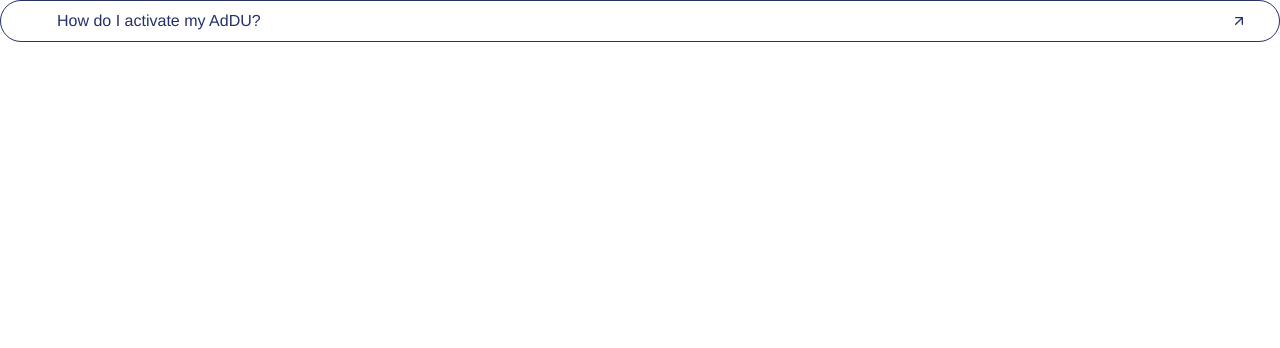
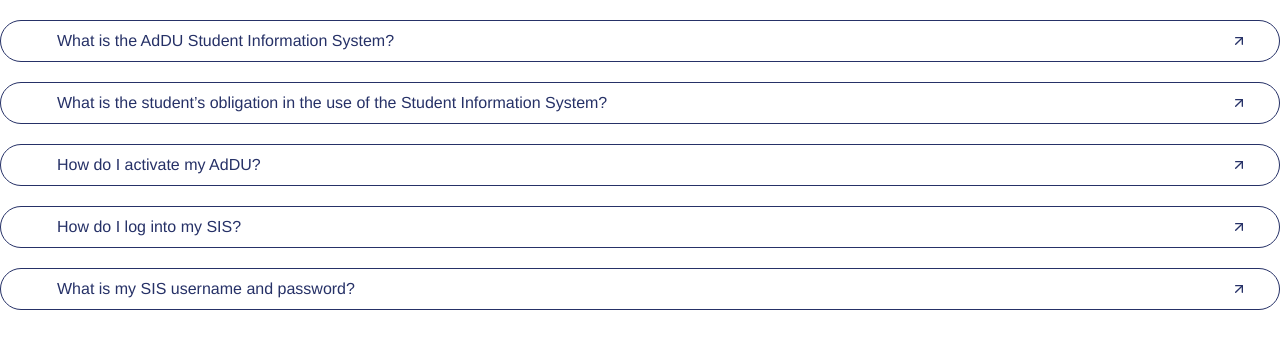
Before and after one commit to SAMAHAN-Systems-Development/samahan-at-the-get-go, a Next.js app: page /accordion-component in a window 1280 px wide. Shown: the top 348 px of the page. Built offline with nearby package versions, Linux system fonts and the light colour scheme.

Commit message:
chore: added tailwind animations

```diff
--- a/src/app/accordion-component/page.tsx
+++ b/src/app/accordion-component/page.tsx
@@ -4,6 +4,30 @@
 
 const page = () => {
   return (
+    <div>
+      <div className="pt-[1.25rem]">
+        <AccordionComponent question="What is the AdDU Student Information System?">
+          <div>
+            Students are required to check their SIS during pre-registration,
+            enrollment, and the first week of classes for possible issues with
+            their enrollment. Any issue raised belatedly, as resulting from the
+            student’s failure to notice the same in his SIS shall not be
+            corrected thereafter.
+          </div>
+        </AccordionComponent>
+      </div>
+      <div className="pt-[1.25rem]">
+        <AccordionComponent question="What is the student’s obligation in the use of the Student Information System?">
+          <div>
+            Students are required to check their SIS during pre-registration,
+            enrollment, and the first week of classes for possible issues with
+            their enrollment. Any issue raised belatedly, as resulting from the
+            student’s failure to notice the same in his SIS shall not be
+            corrected thereafter.
+          </div>
+        </AccordionComponent>
+      </div>
+      <div className="pt-[1.25rem]">
         <AccordionComponent question="How do I activate my AdDU?">
           <div className=" leading-loose">
             <ol className="list-decimal px-4">
@@ -11,30 +35,73 @@
                 Take pictures of yourself.
                 <ol className="list-disc list-inside">
                   <li>
-                Torso/upper body (includes head down to elbows) holding AdDU ID
-                close to head
+                    Torso/upper body (includes head down to elbows) holding AdDU
+                    ID close to head
                   </li>
                   <li>Close up of face with AdDU ID close to head.</li>
                   <li>Close up of AdDU ID.</li>
                 </ol>
               </li>
               <p>
-            Note: Make sure that the ID and ID number is visible and legible on
-            all three pictures. If AdDU ID is not available, a student may use a{' '}
+                Note: Make sure that the ID and ID number is visible and legible
+                on all three pictures. If AdDU ID is not available, a student
+                may use a{' '}
                 <strong>
                   driver’s license, passport, voter’s ID, or any proof for
                   identification.
                 </strong>
               </p>
               <li>
-            Send an email to gdsabaldan@addu.edu.ph and mtropenia@addu.edu.ph
-            with the attached photos, complete name and course.
+                Send an email to gdsabaldan@addu.edu.ph and
+                mtropenia@addu.edu.ph with the attached photos, complete name
+                and course.
               </li>
               <li>Follow the specific instructions provided by them.</li>
             </ol>
             Note: Working hours of the personnel run from 8 AM to 5 PM
           </div>
         </AccordionComponent>
+      </div>
+      <div className="pt-[1.25rem]">
+        <AccordionComponent question="How do I log into my SIS?">
+          <div className=" leading-loose">
+            Your account name is formed from the initials of your first name +
+            middle initial + surname. Here are some examples:
+            <ol className="list-decimal px-4 list-inside">
+              <li>
+                (Theresa Joyce E. Lopez → tjelopez; John Marvin A. De la Cruz →
+                jmdelacruz; M Jessica T. Uy → mjtuy)
+              </li>
+              <li>
+                (If your name has Jr. attached to it, your account name will
+                have the suffix ‘jr’: Victor Emmanuel C. Estuary Jr. →
+                vecestuartjr)
+              </li>
+              <li>
+                (If your name has an ‘ñ’, your account name will have an “n” in
+                its place: Kromyko Justin B. Nuñez → kjbnunez)
+              </li>
+              <li>
+                (If your name has a Roman numeral suffix such as II or III, your
+                account name will have a Roman numeral suffix corresponding to
+                the Roman numeral: Jerry Neil E. Bulao II → jnebulao2)
+              </li>
+            </ol>
+          </div>
+        </AccordionComponent>
+      </div>
+      <div className="pt-[1.25rem]">
+        <AccordionComponent question="What is my SIS username and password?">
+          <div>
+            Your default password is formed from the phrase “AdDU,” followed by
+            your ID barcode. Thus if your ID barcode is 6201706010342Z, your
+            default password is AdDU6201706010342Z. Your SIS username is your
+            GSuite username, and your ADDU email account (@addu.edu.ph). Your
+            GSuite password is the same default password above.
+          </div>
+        </AccordionComponent>
+      </div>
+    </div>
   );
 };
 
--- a/tailwind.config.ts
+++ b/tailwind.config.ts
@@ -85,10 +85,22 @@
           from: { height: 'var(--radix-accordion-content-height)' },
           to: { height: '0' },
         },
+        rotateIn: {
+          from: { transform: 'rotate(0deg)' },
+          to: { transform: 'rotate(-180deg)' },
+        },
+        rotateOut: {
+          from: { transform: 'rotate(-180deg)' },
+          to: { transform: 'rotate(0deg)' },
+        },
       },
       animation: {
         slideDown: 'slideDown 300ms cubic-bezier(0.87, 0, 0.13, 1)',
         slideUp: 'slideUp 300ms cubic-bezier(0.87, 0, 0.13, 1)',
+        fadeIn: 'fadeIn 0.5s ease-in-out',
+        fadeOut: 'fadeOut 0.5s ease-out',
+        rotateIn: 'rotateIn 0.5s ease-in-out',
+        rotateOut: 'rotateOut 0.5s ease-in-out',
       },
     },
     colors: {
```
Lines whose indentation alone changed are shown as unchanged.
